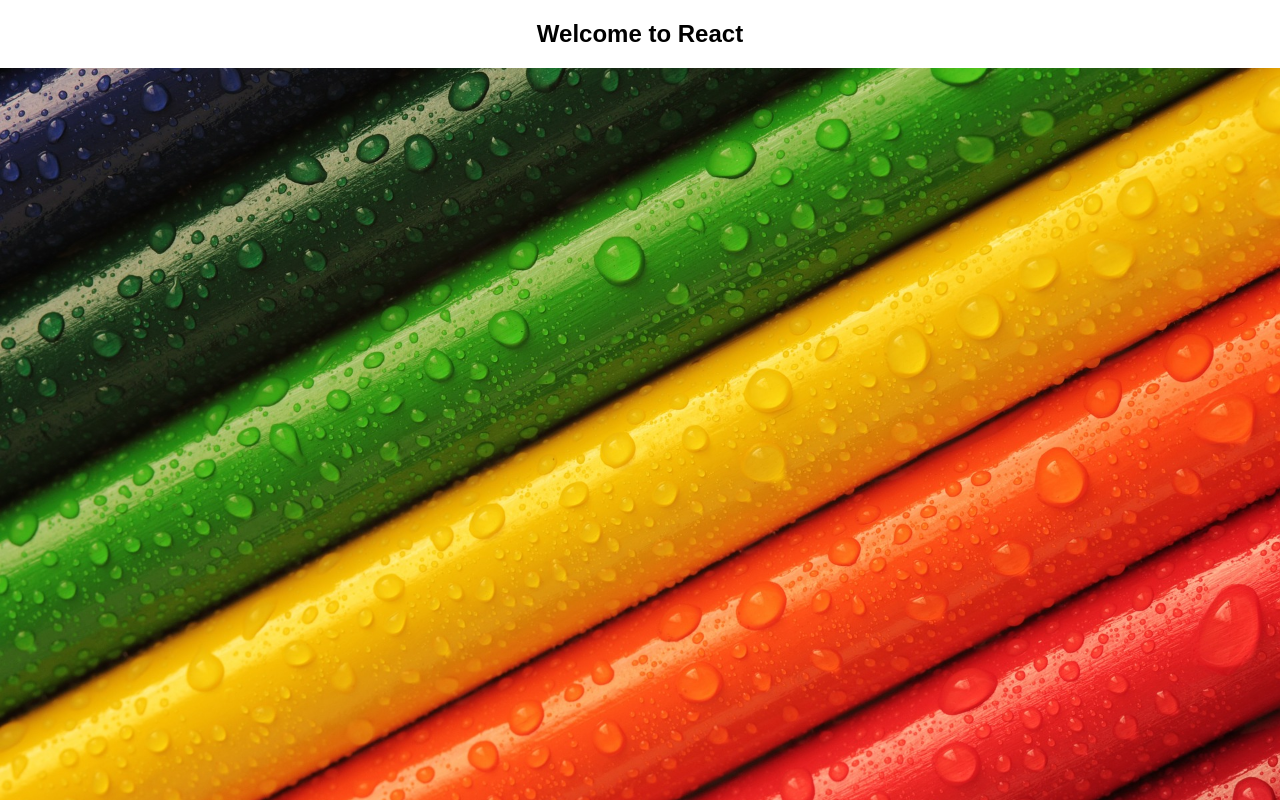
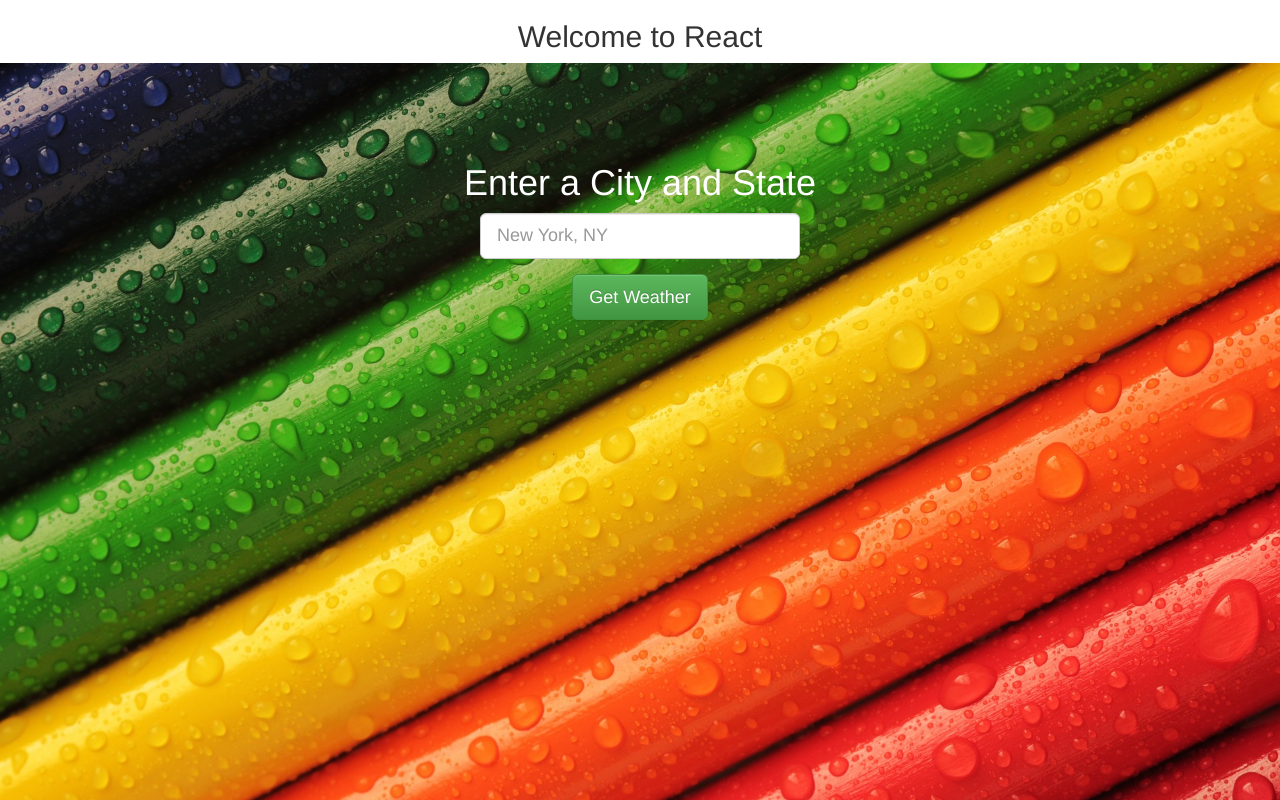
Before and after one commit to mendelB/weather-app, a React (Create React App) app: page / in a window 1280 px wide. Built offline with nearby package versions, Linux system fonts and the light colour scheme.

Commit message:
add basic weather input ui

```diff
--- a/package.json
+++ b/package.json
@@ -6,7 +6,9 @@
     "react-scripts": "0.8.5"
   },
   "dependencies": {
+    "bootstrap": "^3.3.7",
     "react": "^15.4.2",
+    "react-bootstrap": "^0.30.7",
     "react-dom": "^15.4.2",
     "react-router": "^3.0.2"
   },
--- a/src/components/Home.js
+++ b/src/components/Home.js
@@ -1,10 +1,20 @@
 import React, { Component } from 'react';
 import '../css/Home.css';
+import {Button, FormGroup, FormControl} from 'react-bootstrap';
 
 class Home extends Component {
 	render() {
 		return (
 			<div className="Home">
+				<div className="Instructions">
+					<h1>Enter a City and State</h1>
+					<div className="Input">
+						<FormGroup bsSize="large">
+	      					<FormControl type="text" placeholder="New York, NY" />
+	    				</FormGroup>
+	    			</div>
+					<Button bsStyle="success" bsSize="large">Get Weather</Button>
+				</div>
 			</div>
 		);
 	}
--- a/src/css/Home.css
+++ b/src/css/Home.css
@@ -8,3 +8,16 @@
 	background-position:fill;
 	background-image: url(../../public/background-img.jpg);
 }
+
+.Instructions {
+	margin-top: 100px;
+	color: white;
+	font-size: 25px;
+}
+
+.Input {
+	position: relative;
+	text-align: center;
+	width: 25%;
+	margin: 0 auto;
+}
--- a/src/index.js
+++ b/src/index.js
@@ -4,6 +4,8 @@ import { Router, Route, browserHistory, IndexRoute } from 'react-router'
 import App from './App';
 import Home from './components/Home';
 import './index.css';
+import 'bootstrap/dist/css/bootstrap.css';
+import 'bootstrap/dist/css/bootstrap-theme.css';
 
 
 ReactDOM.render((
```
